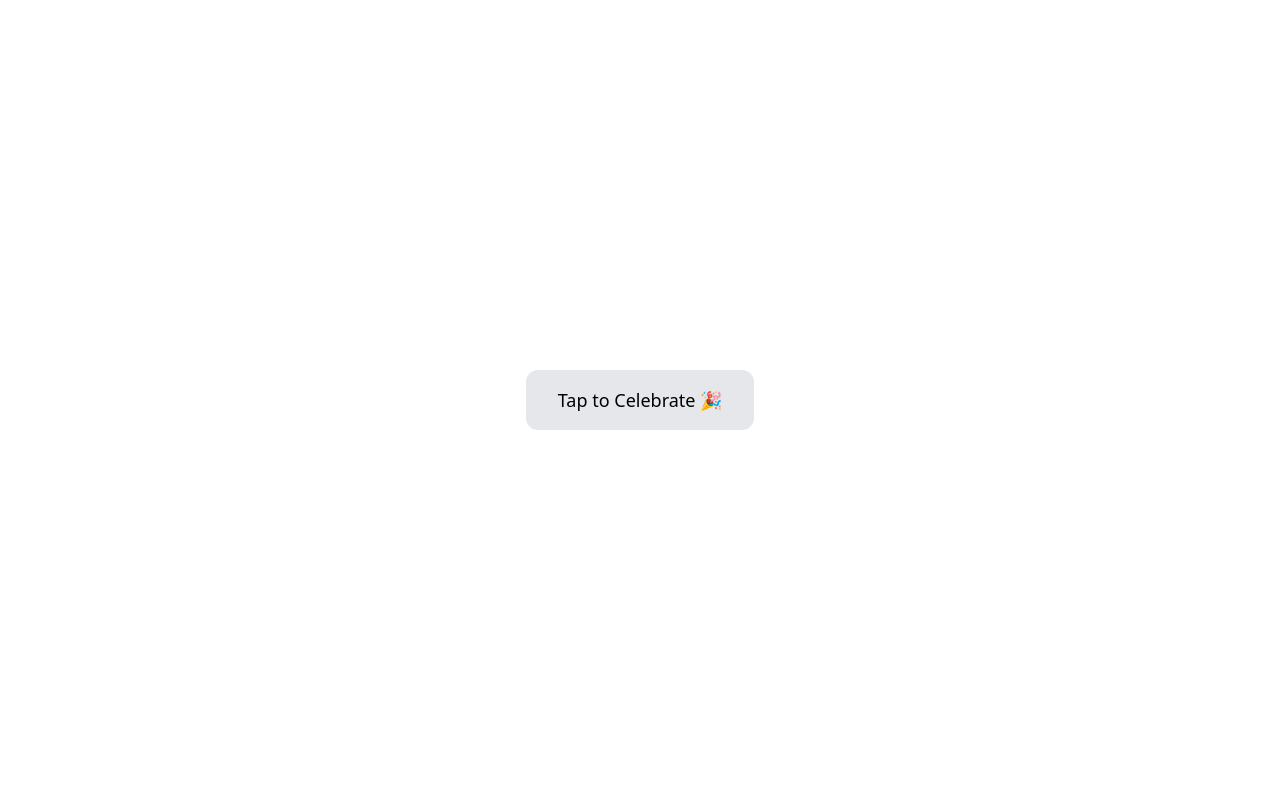
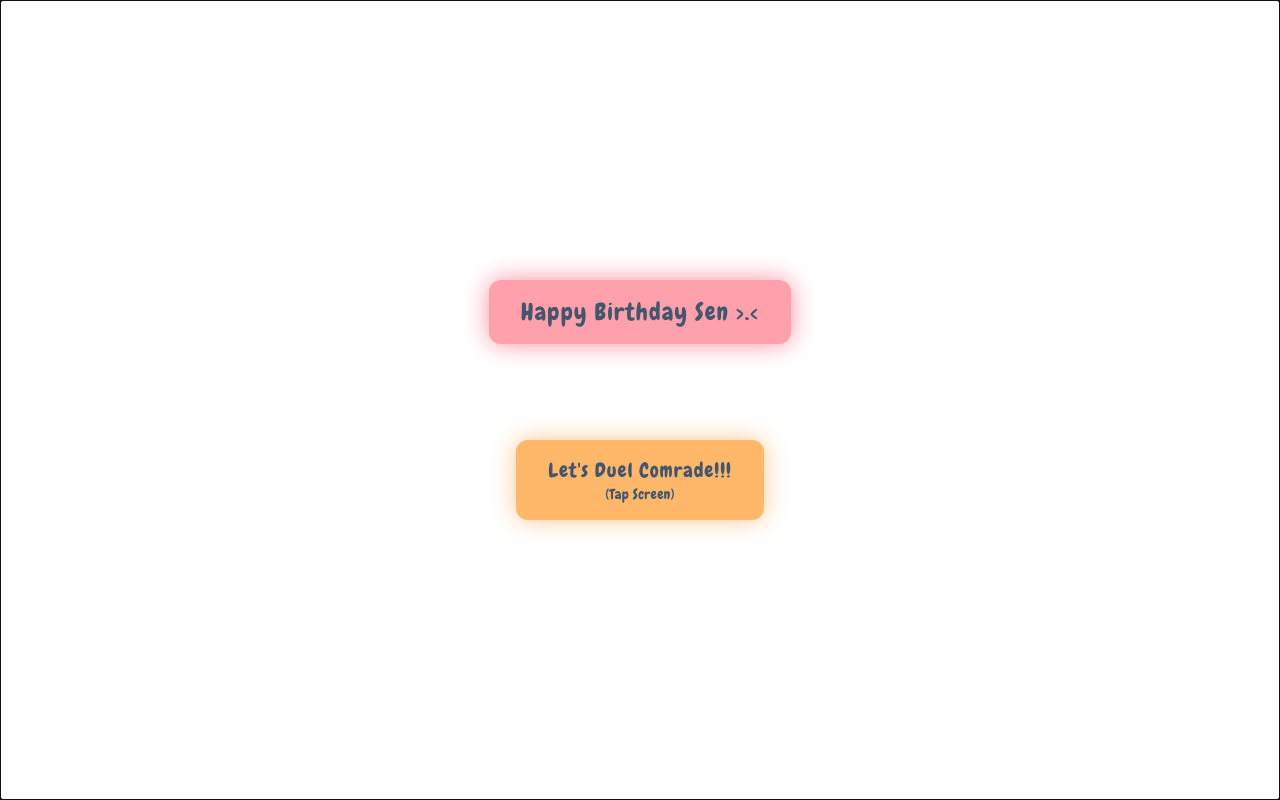
Before and after one commit to Ya-dola/bubble_bday, a React (Vite) app: page / in a window 1280 px wide. Built offline with nearby package versions, Linux system fonts and the light colour scheme.

Commit message:
feat(welcome-screen): polish up welcome screen

```diff
--- a/src/components/Carousel.tsx
+++ b/src/components/Carousel.tsx
@@ -91,7 +91,10 @@ export default function Carousel() {
       </div>
 
       {/* Section 1 */}
-      <div className='bg-rose-50 p-4 shadow-[0_0_16px_rgba(251,113,133,0.3)] rounded-2xl overflow-hidden h-fit'>
+      <div
+        className='p-4 bg-rose-200 shadow-[0_0_16px_rgba(251,113,133,0.4)]
+       rounded-2xl overflow-hidden h-fit bg-opacity-50'
+      >
         <Slider {...settings}>
           {(images as Item[]).map((img, idx) => (
             <Slide
@@ -104,12 +107,16 @@ export default function Carousel() {
       </div>
 
       {/* Section 2 */}
-      <div className='mt-4 py-2 px-3 bg-rose-50 shadow-[0_0_16px_rgba(251,113,133,0.3)] rounded-2xl flex-col justify-between items-center text-left'>
+      <div
+        className='mt-4 py-2 px-3 bg-rose-200 shadow-[0_0_16px_rgba(251,113,133,0.4)]
+      rounded-2xl flex-col justify-between items-center text-left backdrop-blur-xl
+      bg-opacity-50'
+      >
         <>
-          <p className='font-comic text-gray-700 font-semibold'>
+          <p className='font-comic text-slate-600 font-semibold tracking-wide'>
             {(images as Item[])[currentSlide].caption}
           </p>
-          <div className='text-gray-500 w-full text-right'>
+          <div className='text-slate-500 w-full text-right text-sm font-comic2 tracking-widest'>
             {images[currentSlide].link ? (
               <a
                 href={(images as Item[])[currentSlide].link}
--- a/src/components/WelcomeScreen.tsx
+++ b/src/components/WelcomeScreen.tsx
@@ -15,13 +15,30 @@ export default function WelcomeScreen({ onEnter }: Props) {
       onClose={handleClick}
       className='fixed inset-0 z-50'
     >
-      <div className='fixed inset-0 bg-white flex items-center justify-center'>
-        <button
-          onClick={handleClick}
-          className='px-8 py-4 bg-gray-200 rounded-xl text-lg font-medium'
+      <div
+        onClick={handleClick}
+        className='flex flex-col justify-center items-center
+         bg-white cursor-pointer gap-24 h-screen'
+      >
+        <div
+          className='bg-opacity-50 px-8 py-4 rounded-xl
+        bg-rose-300 shadow-[0_0_24px_rgba(251,113,133,0.8)]'
         >
-          Tap to Celebrate 🎉
-        </button>
+          <p className='font-comic2 text-2xl text-slate-600 tracking-wider text-center'>
+            Happy Birthday Sen &gt;.&lt;
+          </p>
+        </div>
+        <div
+          className='bg-opacity-5 px-8 py-4
+        rounded-xl bg-orange-300 shadow-[0_0_24px_rgba(253,186,116,0.8)]'
+        >
+          <p className='font-comic2 text-xl text-slate-600 tracking-wider text-center'>
+            Let's Duel Comrade!!!
+          </p>
+          <p className='font-comic2 text-sm text-slate-600 tracking-wide text-center'>
+            (Tap Screen)
+          </p>
+        </div>
       </div>
     </Dialog>
   );
```
